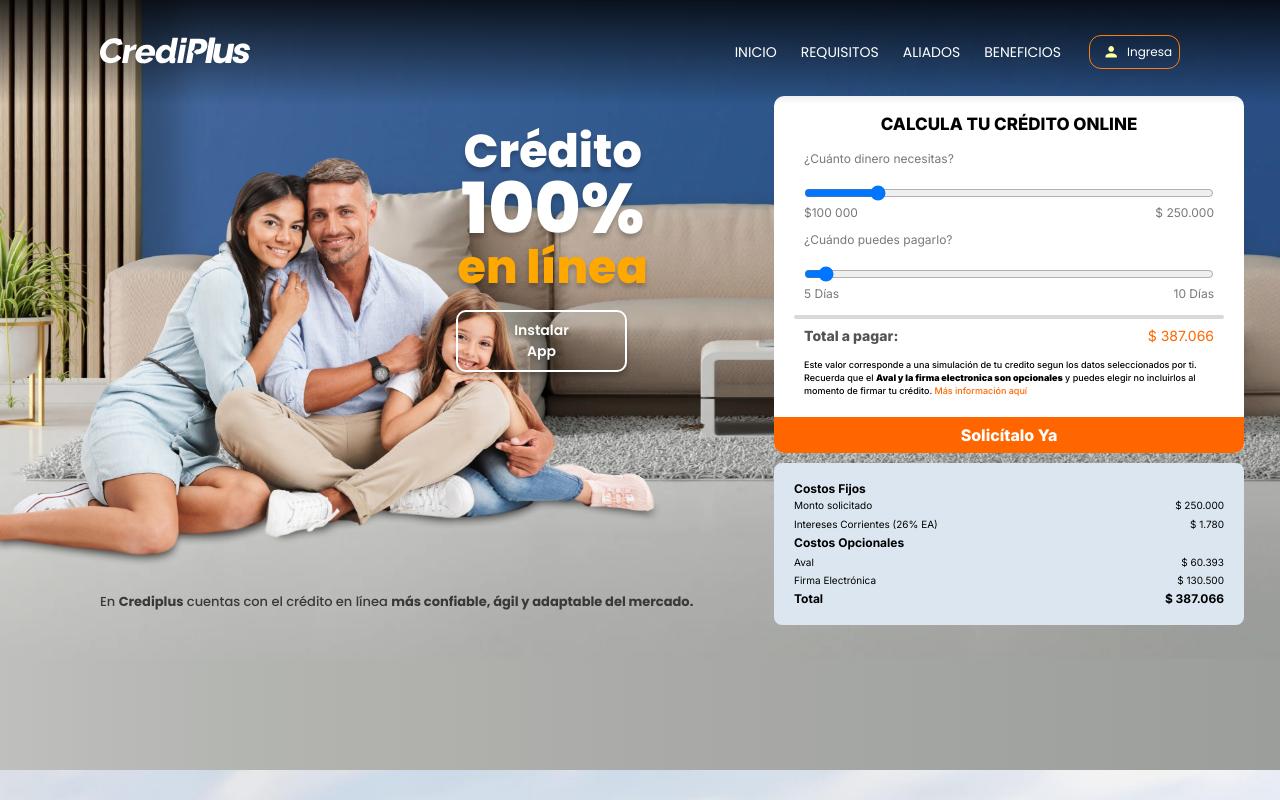
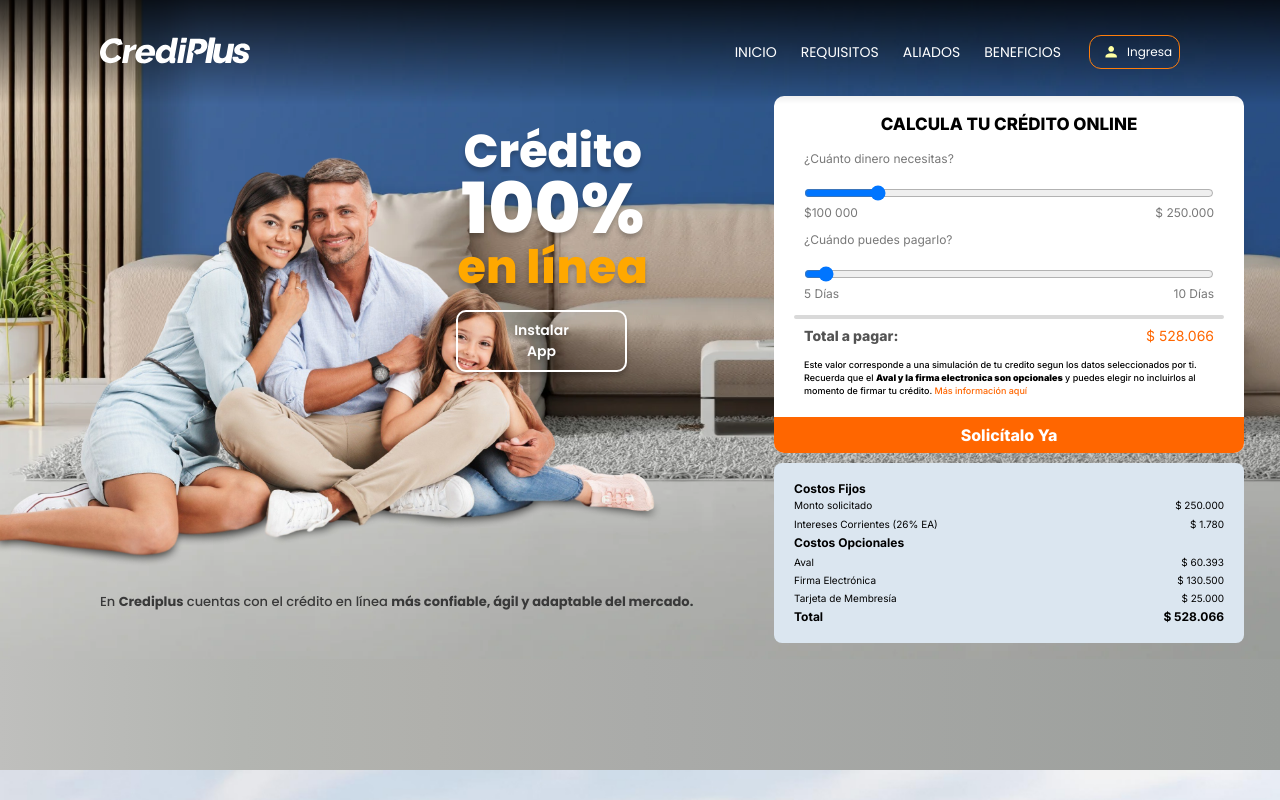
Before and after one commit to GrupoSATDev/CrediPlus_Webpage, a Next.js app: page / in a window 1280 px wide. Shown: the top 800 px of the page. Built offline with nearby package versions, Linux system fonts and the light colour scheme.

Commit message:
Tarjeta de Membresía

```diff
--- a/components/Simulation/index.jsx
+++ b/components/Simulation/index.jsx
@@ -8,7 +8,7 @@ const Simulation = () => {
   const guaranteeCost = 60393;
   const electronicSignatureCost = 130500;
   //const guaranteeDiscount = -23800; // Descuento por pronto pago
-  const documentCost = -116000; // Descuento por pronto pago
+  const documentCost = 25000; // Tarjeta membresía
 
   const interest = (amount * interestRate * (days / 365)).toFixed(2);
   const total = (
@@ -108,9 +108,15 @@ const Simulation = () => {
             <span>Descuento Aval (Pronto pago)</span>
             <span>${guaranteeDiscount}</span>
           </div> */}
-          <div className={styles.simulation__costItem}>
+
+          <div  className={styles.simulation__costItem}>
             <span>Firma Electrónica</span>
             <span>{formatCurrency(electronicSignatureCost)}</span>
+          </div>
+
+          <div className={styles.simulation__costItem}>
+            <span>Tarjeta de Membresía</span>
+            <span>{formatCurrency(documentCost)}</span>
           </div>
           {/* <div className={styles.simulation__costItem}>
             <span>Documento, Firma Elect (Pronto pago)</span>
```
